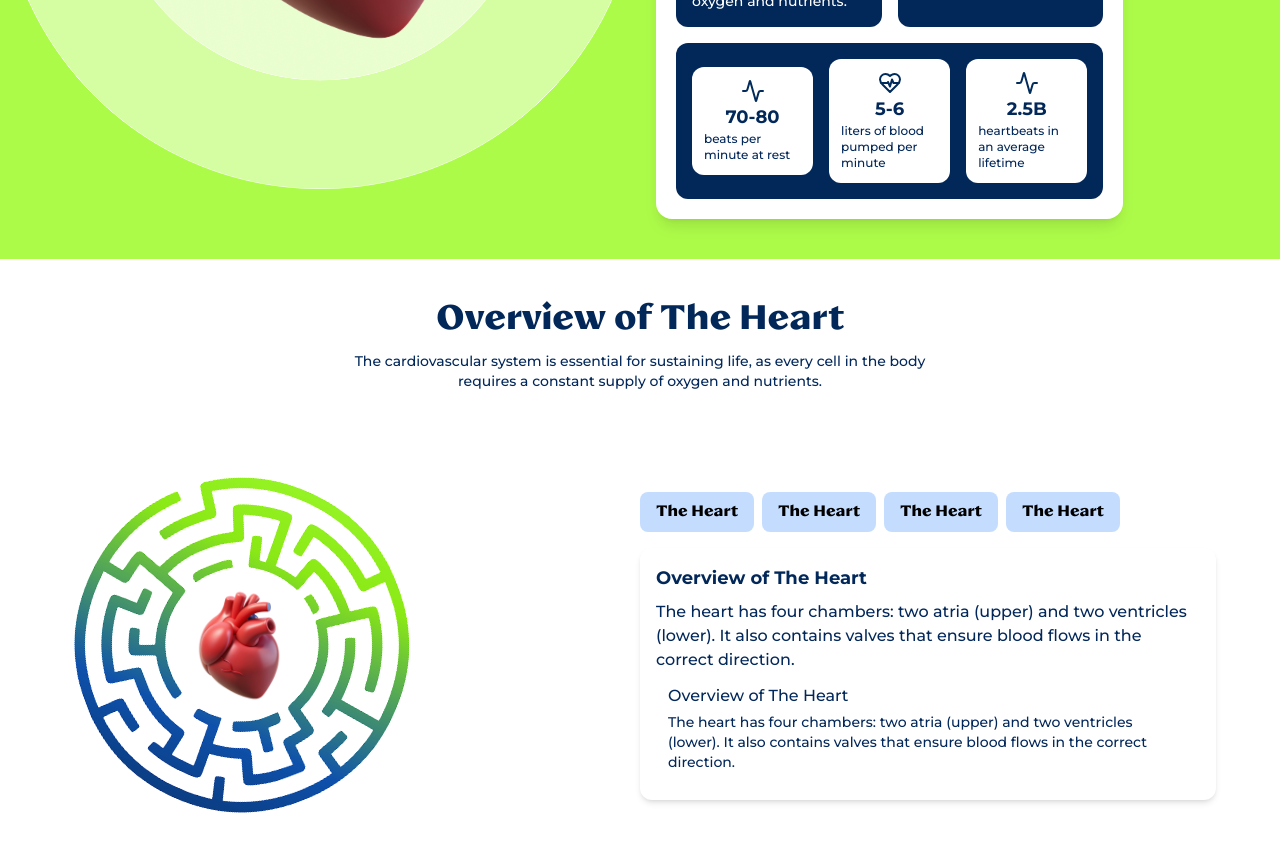
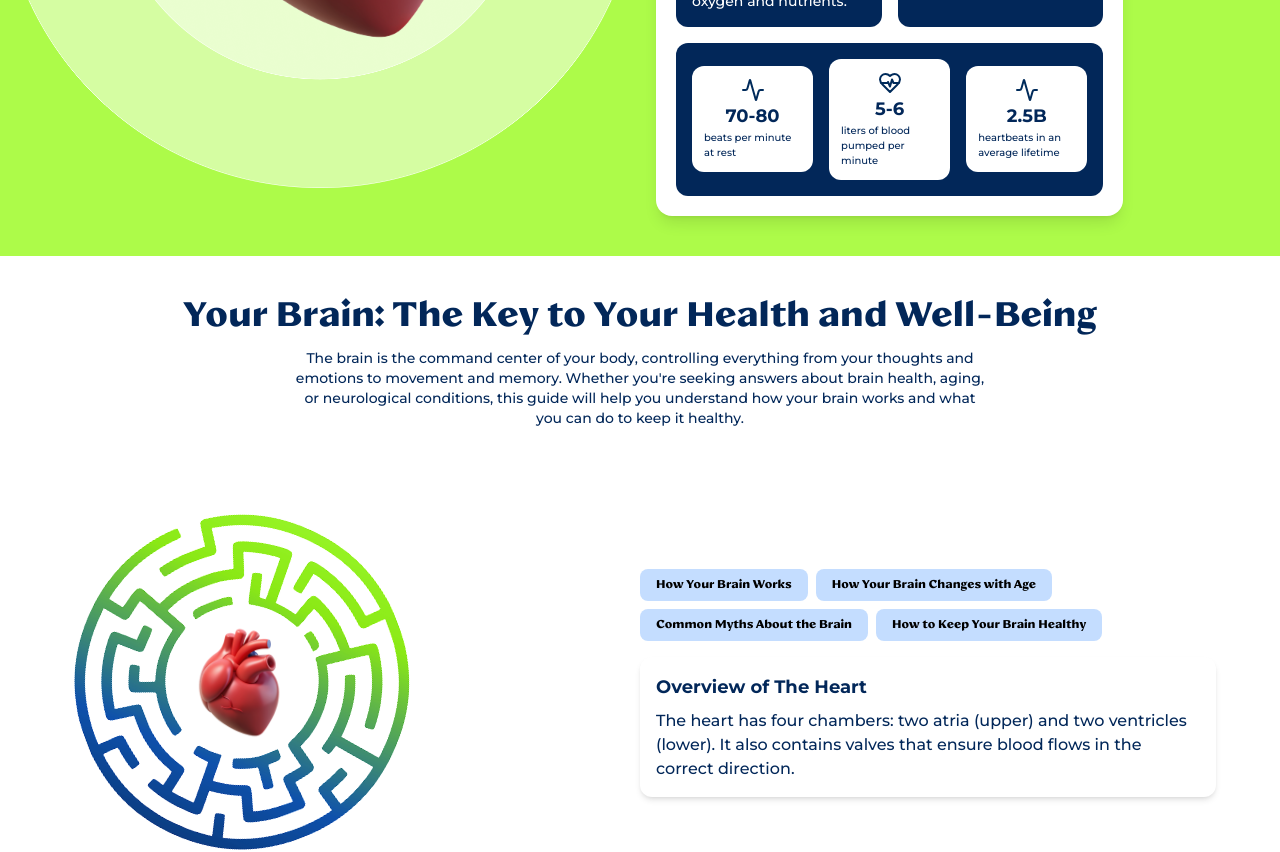
Before and after one commit to sidhartha8011/onelifewellnessv1, a React (Vite) app: page /organ-expand/1 in a window 1280 px wide. Shown: the part 620-1472 px from the top of the page. Built offline with nearby package versions, Linux system fonts and the light colour scheme.

Commit message:
added something

```diff
--- a/src/components/Header.jsx
+++ b/src/components/Header.jsx
@@ -57,7 +57,7 @@ const Header = () => {
     { path: "/lets-talk", label: "Let's Talk" },
     { path: "/body-basics", label: "Body Basics" },
     { path: "/human-anatomy", label: "Human Anatomy" },
-    { path: "/insights", label: "Insights" },
+
     { path: "/blog-page", label: "Blog" },
   ];
 
--- a/src/components/HumanAnatomy/AnatomyCard.jsx
+++ b/src/components/HumanAnatomy/AnatomyCard.jsx
@@ -3,7 +3,7 @@ import { motion, AnimatePresence } from "framer-motion";
 
 import heart from "../../assets/images/human-anatomy/heart-organ.png";
 import brain from "../../assets/images/human-anatomy/brain-organ.png";
-import muscle from "../../assets/images/human-anatomy/humanbody.png";
+import muscle from "../../assets/images/human-anatomy/muscle.png";
 import stomach from "../../assets/images/human-anatomy/stomach-organ.png";
 import bladder from "../../assets/images/human-anatomy/bladder-organ.png";
 
@@ -46,7 +46,7 @@ function AnatomyCard({ organType }) {
       ],
       cardClass: "absolute z-10 right-[8.8%] top-[10%]",
     },
-    muscle: {
+    "muscle-arm": {
       image: muscle,
       title: "Skeletal Muscles",
       shortDesc: "Tissues that enable body movement and maintain posture.",
@@ -72,19 +72,6 @@ function AnatomyCard({ organType }) {
         <HeartPulse size={28} key="stomach3" />,
       ],
       cardClass: "absolute z-10 right-[8.8%] top-[40%]",
-    },
-    bladder: {
-      image: bladder,
-      title: "The Bladder",
-      shortDesc: "Hollow organ that stores urine before excretion.",
-      longDesc:
-        "The bladder is a hollow, muscular organ that stores urine before it leaves the body. It can expand to hold about 16-24 ounces of urine and contracts when you urinate to release waste from the body.",
-      icons: [
-        <Droplets size={28} key="bladder1" />,
-        <Activity size={28} key="bladder2" />,
-        <HeartPulse size={28} key="bladder3" />,
-      ],
-      cardClass: "absolute z-10 right-[7.5%] top-[35%]",
     },
   };
 
--- a/src/pages/OrganExpanPage.jsx
+++ b/src/pages/OrganExpanPage.jsx
@@ -25,6 +25,129 @@ import Testimonials from "../components/OrganExpan/Testimonials";
 function OrganExpanPage() {
   const { type } = useParams();
   const [openIndex, setOpenIndex] = useState(null);
+  const [currentTabIndex, setCurrentTabIndex] = useState(0);
+
+  const overviewData = {
+    brain: {
+      title: "Your Brain: The Key to Your Health and Well-Being",
+      description:
+        "The brain is the command center of your body, controlling everything from your thoughts and emotions to movement and memory. Whether you're seeking answers about brain health, aging, or neurological conditions, this guide will help you understand how your brain works and what you can do to keep it healthy.",
+    },
+    tabs: [
+      {
+        title: "How Your Brain Works",
+        description: `Imagine your brain as a bustling city, where specialized, "districts" handle different tasks:`,
+        points: [
+          {
+            name: "Cerebrum",
+            description: "Thinking, memory & voluntary movement",
+          },
+          {
+            name: "Cerebellum",
+            description: "Balance & coordination",
+          },
+          {
+            name: "Brainstem",
+            description: "Autopilot for breathing, heart rate & digestion",
+          },
+          {
+            name: "Limbic System",
+            description: "Emotions & motivation",
+          },
+          {
+            name: "Thalamus & Hypothalamus",
+            description:
+              "Sensory relay plus regulation of hunger, sleep & body temperature",
+          },
+        ],
+        conclusion:
+          "All these regions communicate constantly to let you move, think and feel—without you even realizing it.",
+      },
+      {
+        title: "How Your Brain Changes with Age",
+        points: [
+          {
+            ageRange: "Childhood (0–10 years)",
+            description:
+              "Rapid neural-network growth fuels effortless learning, though impulse control is still in development.",
+          },
+          {
+            ageRange: "Teenage Years (10–20 years)",
+            description:
+              "The emotional limbic system outpaces the still-maturing prefrontal cortex, leading to intense feelings and risk-taking.",
+          },
+          {
+            ageRange: "Adulthood (20–40 years)",
+            description:
+              "Peak problem-solving and memory—yet stress and lifestyle can introduce fatigue and early burnout.",
+          },
+          {
+            ageRange: "Middle Age (40–65 years)",
+            description:
+              "Slight shrinkage may slow recall, but experience boosts decision-making; common challenges include brain fog and forgetfulness.",
+          },
+          {
+            ageRange: "Senior Years (65+ years)",
+            description:
+              "Neuroplasticity remains, but risks for dementia and stroke rise—an active lifestyle can slow cognitive decline.",
+          },
+        ],
+      },
+      {
+        title: "Common Myths About the Brain",
+        myths: [
+          {
+            myth: "We Only Use 10% of Our Brain",
+            reality: "False: nearly every region is active, even during sleep.",
+          },
+          {
+            myth: "Left-Brained vs. Right-Brained People",
+            reality:
+              "Myth: both hemispheres collaborate on virtually all tasks.",
+          },
+          {
+            myth: "Brain Damage Is Always Permanent",
+            reality:
+              "Neuroplasticity enables rewiring and functional recovery after injury.",
+          },
+          {
+            myth: "Classical Music Makes You Smarter",
+            reality:
+              "While it can enhance focus and mood, it doesn't directly boost intelligence.",
+          },
+        ],
+      },
+      {
+        title: "How to Keep Your Brain Healthy",
+        strategies: [
+          {
+            category: "Nutrition",
+            description:
+              "Omega-3s (salmon, walnuts), antioxidants (berries, dark chocolate), leafy greens & whole grains nourish neurons.",
+          },
+          {
+            category: "Exercise",
+            description:
+              "Boosts blood flow, improves memory & lowers neurodegenerative risk.",
+          },
+          {
+            category: "Sleep",
+            description: "7–9 hours clears toxins and consolidates memories.",
+          },
+          {
+            category: "Mental Stimulation",
+            description:
+              "Reading, learning new skills or strategic games builds new neural connections.",
+          },
+          {
+            category: "Stress Management",
+            description:
+              "Mindfulness, meditation & deep-breathing protect key memory centers and regulate emotions.",
+          },
+        ],
+      },
+    ],
+  };
 
   // Define organ data similar to AnatomyCard
   const organData = {
@@ -32,13 +155,13 @@ function OrganExpanPage() {
       image: brain,
       title: "The Brain",
       structure:
-        "Finally, acting as a relay station, the thalamus and hypothalamus regulate sensory signals, hunger, sleep, and body temperature. These components work together, constantly communicating to help you move, think, and feel—without you even realizing it.",
+        "Your brain comprises five primary regions: the cerebrum (the largest section, handling thinking, memory & voluntary movement), the cerebellum (balance & coordination), the brainstem (automatic life-support functions like breathing, heart rate & digestion), the limbic system (emotions & motivation), and the thalamus & hypothalamus (sensory relay plus regulation of hunger, sleep & body temperature)",
       function:
-        "At the core is the cerebrum, the largest part of the brain, which handles thinking, memory, and voluntary movements. Whether you're solving a puzzle, recalling a childhood memory, or lifting a coffee cup, your cerebrum is in charge. Right behind it sits the cerebellum, responsible for balance and coordination, ensuring you stay steady while walking or reaching for something.",
+        "Each region plays a distinct role: the cerebrum drives problem-solving and intentional actions; the cerebellum fine-tunes motor control; the brainstem governs vital processes on autopilot; the limbic system orchestrates emotional responses; and the thalamus/hypothalamus integrate sensory signals and maintain homeostasis",
       importance:
-        "The brain is the command center of your body, controlling everything from your thoughts and emotions to movement and memory. Whether you're searching for answers about brain health, aging, or neurological conditions, this guide will help you understand how your brain works and what you can do to keep it healthy.",
+        "As your body’s command center, the brain controls everything from thoughts and emotions to movement and memory. Grasping how it operates is essential for protecting cognitive health, optimizing performance, and making lifestyle choices that support long-term wellness",
       facts:
-        "The adult brain weighs about 3 pounds (1.4 kg) and uses 20% of the body's oxygen supply despite making up only 2% of body weight.",
+        "Your brain exhibits remarkable neuroplasticity—reorganizing and forming new connections throughout life and even after injury. It processes and consolidates memories during sleep, often unlocking insights overnight, and contrary to the “10%” myth, brain scans reveal nearly every region remains active, even at rest .",
       icons: [
         {
           icon: <BrainCircuit size={24} />,
@@ -141,35 +264,6 @@ function OrganExpanPage() {
           icon: <HeartPulse size={24} />,
           value: "20-30%",
           label: "of protein digestion",
-        },
-      ],
-    },
-    bladder: {
-      image: bladder,
-      title: "The Bladder",
-      structure:
-        "The bladder is a hollow, muscular organ with a flexible, accordion-like wall that allows it to expand. It's lined with specialized transitional epithelium that prevents urine reabsorption.",
-      function:
-        "The bladder is a hollow, muscular organ that stores urine before it leaves the body. It contracts when you urinate to release waste.",
-      importance:
-        "The bladder is essential for the urinary system, which filters waste products from the blood and maintains fluid and electrolyte balance.",
-      facts:
-        "The bladder can expand to hold about 16-24 ounces of urine, though you typically feel the urge to urinate when it's only a quarter full.",
-      icons: [
-        {
-          icon: <Droplets size={24} />,
-          value: "400-600",
-          label: "ml average capacity",
-        },
-        {
-          icon: <Activity size={24} />,
-          value: "4-8",
-          label: "bathroom trips per day",
-        },
-        {
-          icon: <HeartPulse size={24} />,
-          value: "1-2",
-          label: "liters urine produced daily",
         },
       ],
     },
@@ -329,13 +423,13 @@ function OrganExpanPage() {
               {currentOrgan.icons.map((item, index) => (
                 <div
                   key={index}
-                  className="bg-white !p-3 rounded-xl flex flex-col items-center w-full"
+                  className="bg-white !p-3 rounded-xl flex flex-col items-center justify-center w-full"
                 >
                   <div className="mb-2 text-[#002B5B]">{item.icon}</div>
                   <p className="!text-lg !font-bold text-[#002B5B]">
                     {item.value}
                   </p>
-                  <p className="!text-xs text-[#002B5B]">{item.label}</p>
+                  <p className="!text-[10px] text-[#002B5B]">{item.label}</p>
                 </div>
               ))}
             </motion.div>
@@ -351,11 +445,9 @@ function OrganExpanPage() {
           viewport={{ once: true, margin: "-100px" }}
           variants={fadeInUp}
         >
-          <h1 className="!text-4xl !font-bold">
-            Overview of {currentOrgan.title}
-          </h1>
-          <p className="!font-medium !text-sm w-1/2 text-center">
-            {currentOrgan.importance}
+          <h1 className="!text-4xl !font-bold">{overviewData.brain.title}</h1>
+          <p className="!font-medium !text-sm w-[58%] text-center">
+            {overviewData.brain.description}
           </p>
         </motion.div>
 
@@ -380,32 +472,20 @@ function OrganExpanPage() {
             variants={fadeInUp}
           >
             <div className="space-x-2 !mb-4 flex flex-wrap gap-2">
-              <button className="bg-[#C4DDFF] !px-4 !py-2 hover:bg-[#ADFB49] hover:text-white cursor-pointer !font-bold text-[#022759] transition rounded-lg">
-                {currentOrgan.title}
-              </button>
-              <button className="bg-[#C4DDFF] !px-4 !py-2 hover:bg-[#ADFB49] hover:text-white cursor-pointer !font-bold text-[#022759] transition rounded-lg">
-                {currentOrgan.title}
-              </button>
-              <button className="bg-[#C4DDFF] !px-4 !py-2 hover:bg-[#ADFB49] hover:text-white cursor-pointer !font-bold text-[#022759] transition rounded-lg">
-                {currentOrgan.title}
-              </button>
-              <button className="bg-[#C4DDFF] !px-4 !py-2 hover:bg-[#ADFB49] hover:text-white cursor-pointer !font-bold text-[#022759] transition rounded-lg">
-                {currentOrgan.title}
-              </button>
+              {overviewData.tabs.map((tab, index) => (
+                <button
+                  key={index}
+                  className="bg-[#C4DDFF] !px-4 !py-2 hover:bg-[#ADFB49] hover:text-white !text-xs  cursor-pointer !font-bold text-[#022759] transition rounded-lg"
+                >
+                  {tab.title}
+                </button>
+              ))}
             </div>
             <div className="bg-white !p-4 rounded-xl max-w-xl shadow-md">
               <p className="!font-bold !text-lg text-[#022759]">
                 Overview of {currentOrgan.title}
               </p>
               <p className="text-gray-700 !mt-2">{currentOrgan.structure}</p>
-              <div className="mt-4 !p-3">
-                <p className="!font-medium text-[#ADFB49]">
-                  Overview of {currentOrgan.title}
-                </p>
-                <p className="!text-sm text-[#ADFB49] !mt-1">
-                  {currentOrgan.structure}
-                </p>
-              </div>
             </div>
           </motion.div>
         </div>
```
Also changed, not shown: src/components/HumanAnatomy/HumanBody.jsx (+0 -10 lines), src/assets/images/human-anatomy/muscle.png (added).
